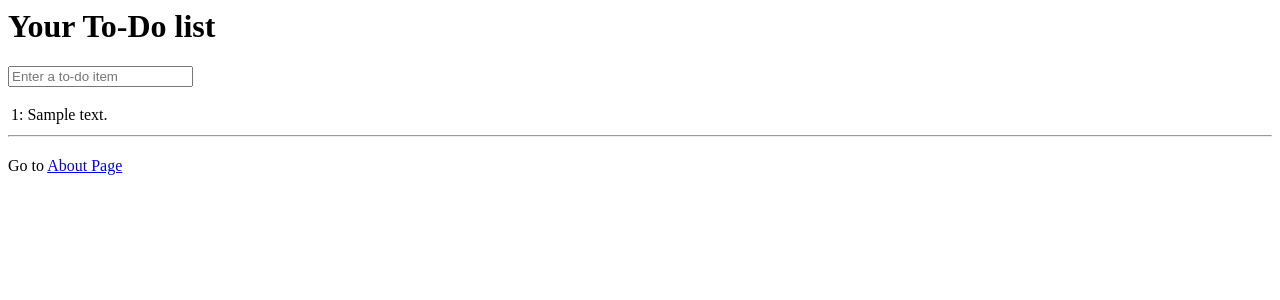
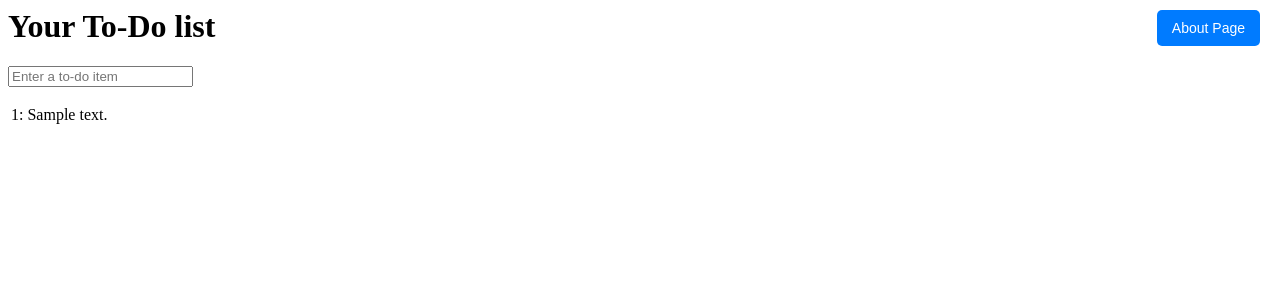
Before and after one commit to estchiwin777/goat, a Django app: page / in a window 1280 px wide. Shown: the top 300 px of the page. Run offline with Django 4.2, Linux system fonts and the light colour scheme; tables that the repository leaves empty hold one stand-in row (values such as "Sample post").

Commit message:
add about page

```diff
--- a/mysite/lists/templates/home.html
+++ b/mysite/lists/templates/home.html
@@ -1,8 +1,33 @@
 <html>
   <head>
     <title>To-Do lists</title>
+    <style>
+      /* สร้างกล่องเมนูไว้ขวาบน */
+      .top-right-menu {
+        position: absolute;
+        top: 20px;
+        right: 20px;
+      }
+      .about-button {
+        padding: 10px 15px;
+        background-color: #007bff;
+        color: white;
+        text-decoration: none;
+        border-radius: 5px;
+        font-family: sans-serif;
+        font-size: 14px;
+        transition: background-color 0.3s;
+      }
+      .about-button:hover {
+        background-color: #0056b3;
+      }
+    </style>
   </head>
   <body>
+    <div class="top-right-menu">
+      <a href="{% url 'about' %}" class="about-button">About Page</a>
+    </div>
+
     <h1>Your To-Do list</h1>
 
     <form method="POST">
@@ -15,13 +40,5 @@
         <tr><td>{{ forloop.counter }}: {{ item.text }}</td></tr>
       {% endfor %}
     </table>
-
-    <hr> <div style="margin-top: 20px;">
-        <p>Go to <a href="{% url 'about' %}"> About Page</a></p>
-
-
-        </a>
-    </div>
-
   </body>
 </html>
```
